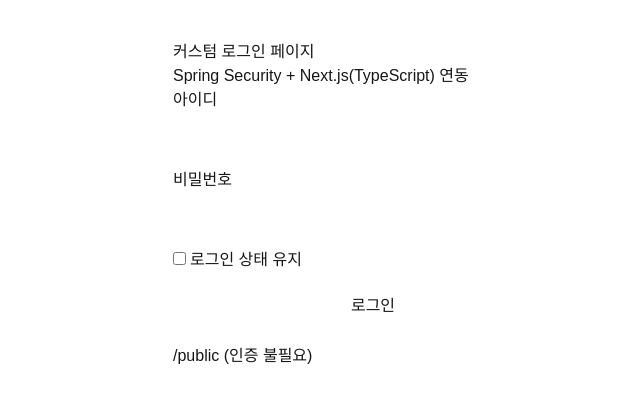
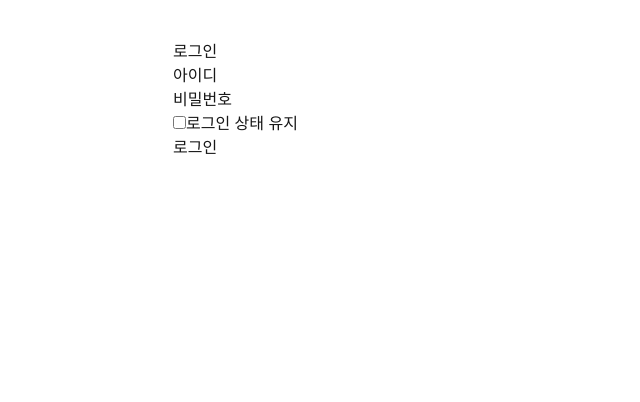
Before and after one commit to Ryu0408/nextjs-security-study, a Next.js app: page /custom-login in a window 1280 px wide. Shown: the top 402 px of the page, without its empty margins (267-907 px from the left). Built offline with nearby package versions, Linux system fonts and the light colour scheme.

Commit message:
[Spring-Spring Security] #11. 로그인 실패 처리 커스터마이징 – 예외 타입별 코드 분리 + Next.js(/custom-login) 에러 표시

```diff
--- a/src/app/custom-login/page.tsx
+++ b/src/app/custom-login/page.tsx
@@ -6,17 +6,29 @@
     const searchParams = useSearchParams()
     const error = searchParams.get('error')
 
-    let errorMessage: string | null = null
-    if (error === 'unauthorized') {
-        errorMessage = '로그인이 필요한 페이지입니다.'
-    } else if (error === 'bad_credentials') {
-        errorMessage = '아이디 또는 비밀번호가 올바르지 않습니다.'
+    const getErrorMessage = (code: string | null) => {
+        switch (code) {
+            case 'bad_credentials':
+                return '아이디 또는 비밀번호가 올바르지 않습니다.'
+            case 'locked':
+                return '계정이 잠겨 있습니다. 관리자에게 문의하세요.'
+            case 'disabled':
+                return '비활성화된 계정입니다. 관리자에게 문의하세요.'
+            case 'credentials_expired':
+                return '비밀번호 유효기간이 만료되었습니다. 비밀번호를 변경해 주세요.'
+            case 'account_expired':
+                return '계정 유효기간이 만료되었습니다.'
+            case 'unknown':
+            default:
+                return null
+        }
     }
 
+    const errorMessage = getErrorMessage(error)
+
     return (
-        <div style={{ maxWidth: 400, margin: '40px auto', fontFamily: 'sans-serif' }}>
-            <h2>커스텀 로그인 페이지</h2>
-            <p>Spring Security + Next.js(TypeScript) 연동</p>
+        <main style={{ maxWidth: 400, margin: '40px auto', fontFamily: 'sans-serif' }}>
+            <h2>로그인</h2>
 
             {errorMessage && (
                 <div style={{ marginBottom: 12, color: 'red' }}>
@@ -24,56 +36,28 @@
                 </div>
             )}
 
-            {/* 이 form은 Next 서버가 아니라 Spring Security로 직접 POST됨 */}
             <form method="post" action="/login">
-                <div style={{ marginBottom: 12 }}>
-                    <label style={{ display: 'block', marginBottom: 4 }}>
+                <div>
+                    <label>
                         아이디
+                        <input name="username" type="text" />
                     </label>
-                    {/* 스프링 시큐리티 기본 파라미터명 */}
-                    <input
-                        type="text"
-                        name="username"
-                        style={{ width: '100%', padding: 8, boxSizing: 'border-box' }}
-                    />
                 </div>
-
-                <div style={{ marginBottom: 12 }}>
-                    <label style={{ display: 'block', marginBottom: 4 }}>
+                <div>
+                    <label>
                         비밀번호
+                        <input name="password" type="password" />
                     </label>
-                    <input
-                        type="password"
-                        name="password"
-                        style={{ width: '100%', padding: 8, boxSizing: 'border-box' }}
-                    />
                 </div>
-
-                {/* ★ Remember-Me 체크박스 */}
-                <div style={{ marginBottom: 12 }}>
+                <div>
                     <label>
-                        <input type="checkbox" name="remember-me" style={{ marginRight: 4 }} />
+                        <input type="checkbox" name="remember-me" />
                         로그인 상태 유지
                     </label>
                 </div>
-
-                <button type="submit" style={{ width: '100%', padding: 10 }}>
-                    로그인
-                </button>
+                <button type="submit">로그인</button>
             </form>
-
-            <div style={{ marginTop: 16 }}>
-                <a
-                    href="/public"
-                    onClick={(e) => {
-                        e.preventDefault();
-                        window.location.href = '/public';
-                    }}
-                >
-                    /public (인증 불필요)
-                </a>
-            </div>
-        </div>
+        </main>
     )
 }
 
```
